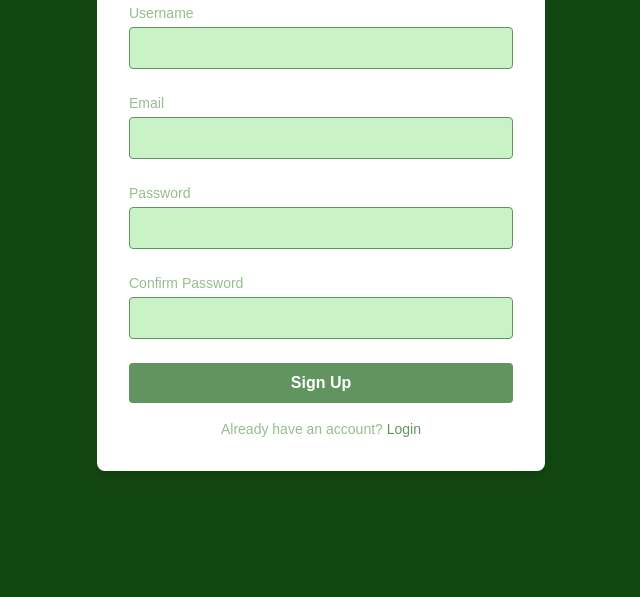
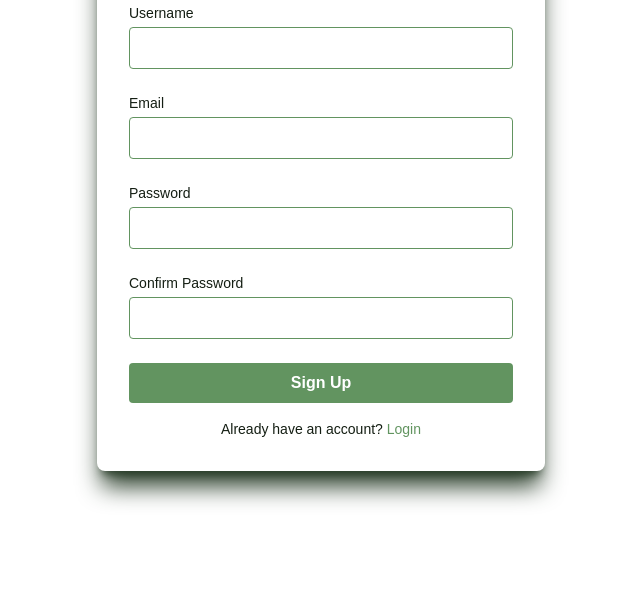
Before and after one commit to betterbenii/job-listing-frontend, a website: page html/signup.html in a window 1280 px wide. Shown: the part 203-800 px from the top of the page, without its empty margins (319-959 px from the left). Drawn offline with Linux system fonts and the light colour scheme.

Commit message:
worked on the styling on the login and signup pages

```diff
--- a/html/signup.html
+++ b/html/signup.html
@@ -6,36 +6,36 @@
   <title>Sign Up</title>
   <link rel="stylesheet" href="/css/output.css">
 </head>
-<body class="flex items-center justify-center min-h-screen bg-tea_green-100">
-  <div class="w-full max-w-md p-8 space-y-4 bg-white rounded-lg shadow-lg">
+<body class="flex items-center justify-center min-h-screen bg-white">
+  <div class="w-full max-w-md p-8 space-y-4 bg-white rounded-lg  shadow-asparagus-200 shadow-xl">
     <h2 class="text-2xl font-semibold text-center text-asparagus-100">Sign Up</h2>
     <form class="space-y-6">
       <div>
-        <label for="username" class="block text-sm font-medium text-olivine">Username</label>
+        <label for="username" class="block text-sm font-medium text-asparagus-100">Username</label>
         <input type="text" id="username" name="username" required
-               class="w-full px-4 py-2 mt-1 text-gray-800 bg-tea_green border border-asparagus rounded focus:outline-none focus:ring-2 focus:ring-asparagus">
+               class="w-full px-4 py-2 mt-1 text-gray-800 bg-white border border-asparagus rounded focus:outline-none focus:ring-2 focus:ring-asparagus">
       </div>
       <div>
-        <label for="email" class="block text-sm font-medium text-olivine">Email</label>
+        <label for="email" class="block text-sm font-medium text-asparagus-100">Email</label>
         <input type="email" id="email" name="email" required
-               class="w-full px-4 py-2 mt-1 text-gray-800 bg-tea_green border border-asparagus rounded focus:outline-none focus:ring-2 focus:ring-asparagus">
+               class="w-full px-4 py-2 mt-1 text-gray-800 bg-white border border-asparagus rounded focus:outline-none focus:ring-2 focus:ring-asparagus">
       </div>
       <div>
-        <label for="password" class="block text-sm font-medium text-olivine">Password</label>
+        <label for="password" class="block text-sm font-medium text-asparagus-100">Password</label>
         <input type="password" id="password" name="password" required
-               class="w-full px-4 py-2 mt-1 text-gray-800 bg-tea_green border border-asparagus rounded focus:outline-none focus:ring-2 focus:ring-asparagus">
+               class="w-full px-4 py-2 mt-1 text-gray-800 bg-white border border-asparagus rounded focus:outline-none focus:ring-2 focus:ring-asparagus">
       </div>
       <div>
-        <label for="confirm-password" class="block text-sm font-medium text-olivine">Confirm Password</label>
+        <label for="confirm-password" class="block text-sm font-medium text-asparagus-100">Confirm Password</label>
         <input type="password" id="confirm-password" name="confirm-password" required
-               class="w-full px-4 py-2 mt-1 text-gray-800 bg-tea_green border border-asparagus rounded focus:outline-none focus:ring-2 focus:ring-asparagus">
+               class="w-full px-4 py-2 mt-1 text-gray-800 bg-white border border-asparagus rounded focus:outline-none focus:ring-2 focus:ring-asparagus">
       </div>
       <button type="submit"
               class="w-full py-2 bg-asparagus text-white font-semibold rounded hover:bg-olivine focus:outline-none focus:ring-2 focus:ring-asparagus">
         Sign Up
       </button>
     </form>
-    <p class="text-sm text-center text-olivine">
+    <p class="text-sm text-center text-asparagus-100">
       Already have an account? <a href="login.html" class="text-asparagus hover:underline">Login</a>
     </p>
   </div>
```
Also changed, not shown: html/login.html (+7 -7 lines), css/output.css.
